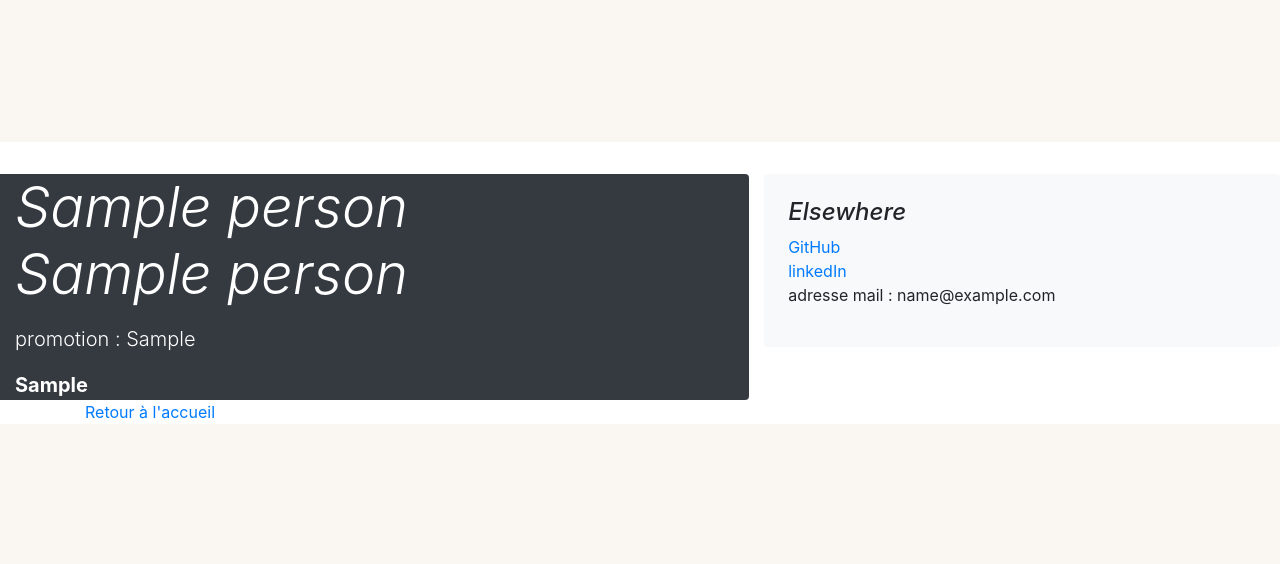
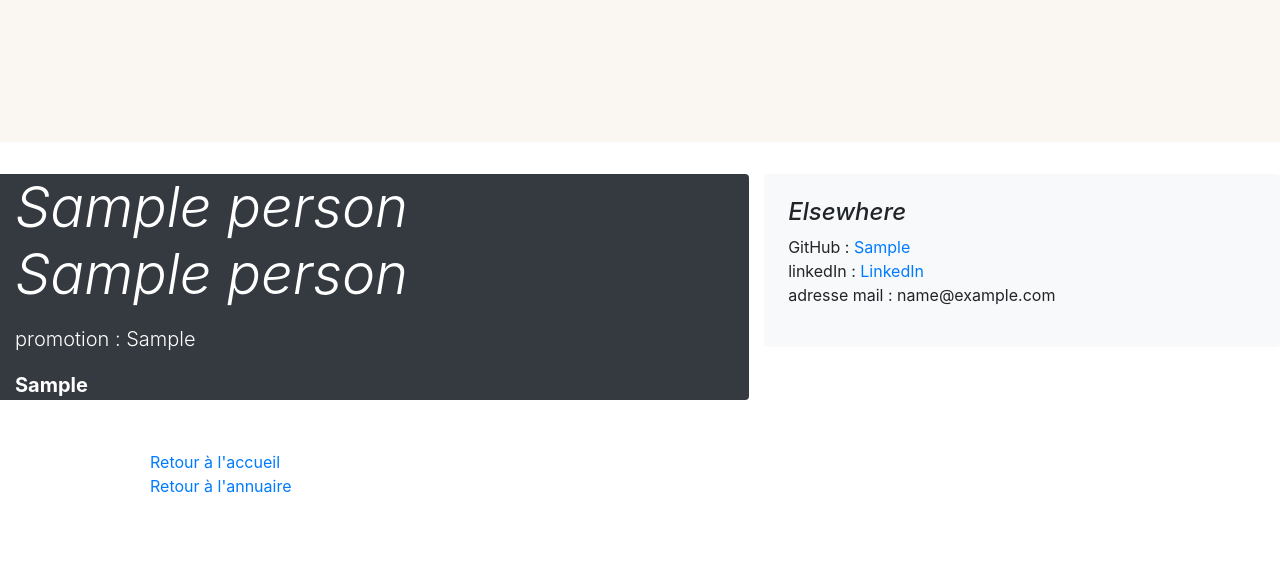
Before and after one commit to Chartes-TNAH/TNAHBox, a Python web app: template app/templates/pages/person.html in a window 1280 px wide. Shown: the part 514-1078 px from the top of the page. Before the commit the page ends 938 px from the top, so only its background shows below. Run offline with Jinja, Linux system fonts and the light colour scheme; the template is opened without the code that fills it: most values are stand-ins (such as "Sample title", 1, 10 or a date in 2020); some libraries are stand-ins or nearby versions.

Commit message:
pages annuaire et person : ajout liens, bootstrap = améliorations

```diff
--- a/app/templates/pages/person.html
+++ b/app/templates/pages/person.html
@@ -8,7 +8,7 @@
 
 {% block corps %}
 
-<!--
+<!-- Premier code :
         {% if person %}
             <h1>{{person.person_name}} {{person.person_firstName}} ({{person.person_promotion}})</h1>
 
@@ -26,14 +26,15 @@
         <p><a href="{{url_for('accueil')}}">Retour à l'accueil</a></p>
 -->
 
-{% if person %}
+
 <div class="row">
   <div class="col-md-7 text-white rounded bg-dark">
 <!-- avant modifications : <div class="jumbotron p-4 p-md-5 text-white rounded bg-dark"> -->
     <div class="col-md-8">
       <h1 class="display-4 font-italic">{{person.person_firstName}} {{person.person_name}}</h1>
+        <!-- affichage Prénom Nom -->
       <p class="lead my-3">promotion : {{person.person_promotion}}</p>
-        {% if person_cv %}
+        {% if person.person_cv %}
       <p class="lead mb-0 text-white font-weight-bold">{{person.person_cv}}</p>
         {% else %}
             <p>Le CV de {{person.person_firstName}} {{person.person_name}} n'a pas été rempli.</p>
@@ -47,26 +48,38 @@
           <div class="p-4 mb-3 bg-light rounded">
             <h4 class="font-italic">Elsewhere</h4>
             <ol class="list-unstyled">
-              <li><a href="{{person.person_git}}">GitHub<!--str({{person.person_email}}.replace,) --></a></li>
-              <li><a href="{{person.person_linkedIn}}">linkedIn</a></li>
+              <li>GitHub :
+                  {% if person.person_git %}
+                  <a href="{{person.person_git}}">{{(person.person_git).replace("https://github.com/","")|safe}}</a>
+                  <!-- le nom du GitHub de la personne est utilisé comme lien, mais tant lui-même un lien, la fonction replace a permis d'enlever.-->
+                {% else %}
+                   <span style="color: grey;">Aucun compte GitHub n'a été renseigné.</span>
+                {% endif %}
+                </li>
+              <li>linkedIn :
+                  {% if person.person_linkedIn %}
+                  <a href="{{person.person_linkedIn}}">LinkedIn</a>
+                  {% else %}
+                   <span style="color: grey;">Aucun compte LinkedIn n'a été renseigné.</span>
+                {% endif %}
+                </li>
               <li>adresse mail : {{person.person_email}}</li>
             </ol>
           </div>
         </div>
  </div>
 
-      {% else %}
-                <p>La base de données est en cours de constitution : n'hésitez pas à vous inscrire !</p>
 
-      {% endif %}
 
 
 
 
 <footer class="footer">
-      <div class="container">
-        <span class="text-muted"><a href="{{url_for('accueil')}}">Retour à l'accueil</a></span>
-      </div>
+      <ul class="container" style="color:tomato; border-style:rounded; padding-top: 50px; padding-right: 30px; padding-bottom: 50px; padding-left: 80px;">
+        <li class="text-muted" style="list-style-type: none"><a href="{{url_for('accueil')}}">Retour à l'accueil</a></li>
+          <li class="text-muted" style="list-style-type: none"><a href="{{url_for('annuaire')}}">Retour à l'annuaire</a></li>
+      </ul>
 </footer>
 
+
 {% endblock %}
```
Also changed, not shown: app/templates/pages/annuaire.html (+21 -16 lines).
